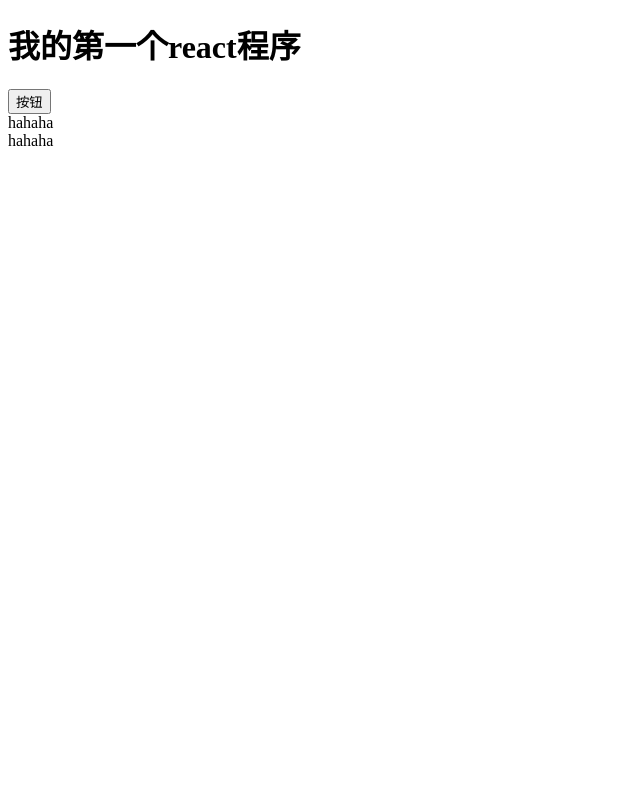
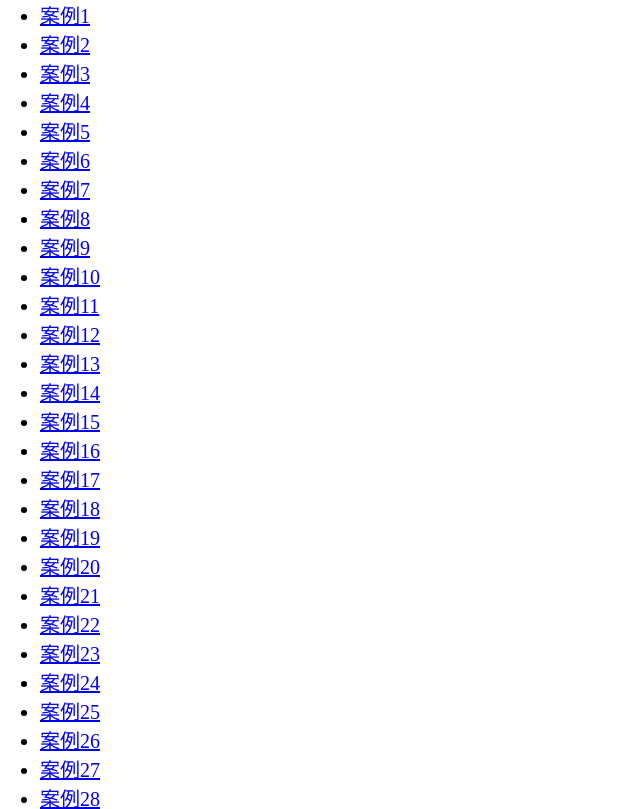
Before and after one commit to techrookiewyx/React-exercise, a React (Create React App) app in the folder example/demo/: page / in a window 1280 px wide. Shown: the top 809 px of the page, without its empty margins (0-640 px from the left). Built offline with nearby package versions, Linux system fonts and the light colour scheme.

Commit message:
修改入口文件

```diff
--- a/example/demo/public/index.html
+++ b/example/demo/public/index.html
@@ -8,5 +8,6 @@
   <body>
     <noscript>You need to enable JavaScript to run this app.</noscript>
     <div id="root"></div>
+    <!-- <script type="module" src="../src/index.js"></script> -->
   </body>
 </html>
--- a/example/demo/src/index.js
+++ b/example/demo/src/index.js
@@ -1,18 +1,13 @@
 import React from 'react';
 import ReactDOM from 'react-dom/client';
-import Fn2 from './JSX1';
-function MyButton(){
-  return (
-      <button>
-        按钮
-      </button>
-    )
-}
+import { BrowserRouter as Router } from 'react-router-dom'
+import App from './App';
+
 const root = ReactDOM.createRoot(document.getElementById('root'));
 root.render(
   <div>
-    <h1>我的第一个react程序</h1>
-    <MyButton />
-    <Fn2 />
+    <Router>
+      <App/>
+    </Router>
     </div>
 );
```
